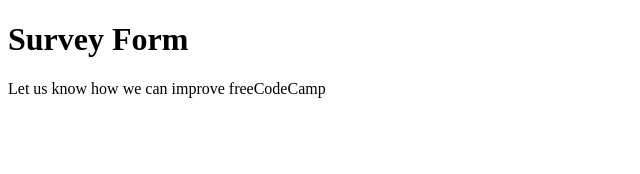
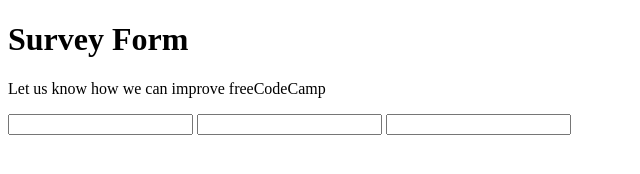
Before and after one commit to uryelah/project3, a plain HTML site: page index.html in a window 1280 px wide. Shown: the whole page, without its empty margins (0-640 px from the left). Drawn offline with Linux system fonts and the light colour scheme.

Commit message:
add name, email and nuber input

```diff
--- a/index.html
+++ b/index.html
@@ -11,7 +11,9 @@
     <p id="description">Let us know how we can improve freeCodeCamp
     </p>
     <form id="survey-form">
-
+      <input type="text" id="name" required>
+      <input type="email" id="email" required>
+      <input type="number" id="number" >
     </form>
     <script src="https://cdn.freecodecamp.org/testable-projects-fcc/v1/bundle.js"></script>
 
```
